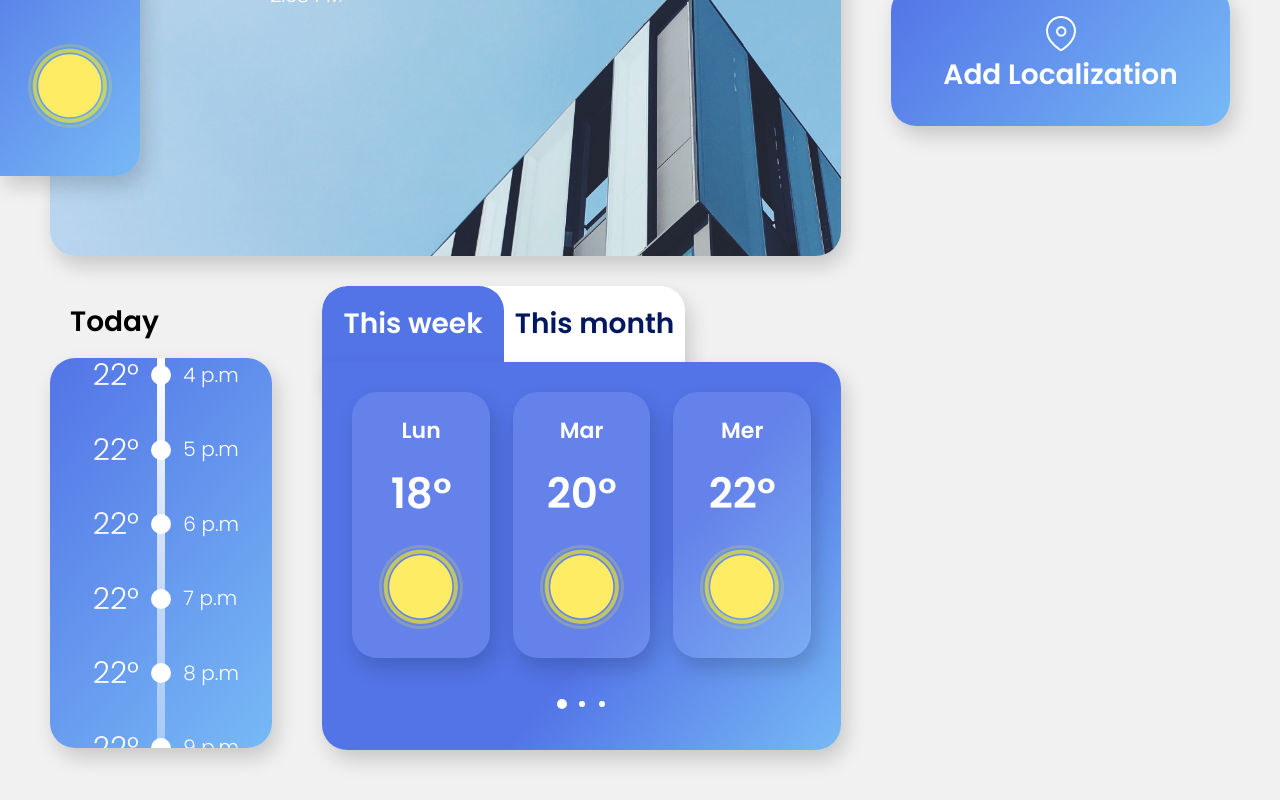
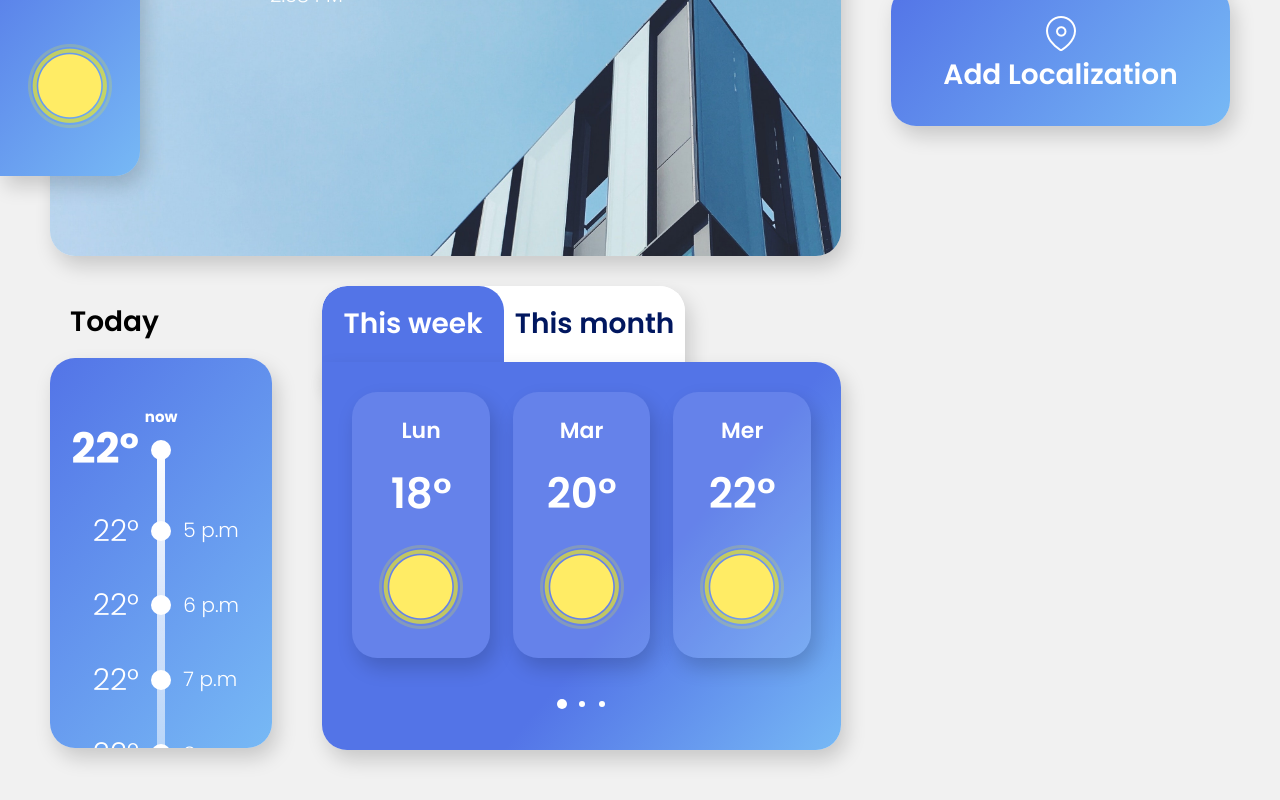
Before and after one commit to rrhox/weather-app, a React (Create React App) app: page /home in a window 1280 px wide. Shown: the part 234-1034 px from the top of the page. Built offline with nearby package versions, Linux system fonts and the light colour scheme.

Commit message:
fix(weather-app): today timeline add now element

```diff
--- a/src/features/home/components/organisms/TodayTimeline.tsx
+++ b/src/features/home/components/organisms/TodayTimeline.tsx
@@ -46,11 +46,12 @@ const Hour = styled.div`
 
 const Line = styled.div`
   position: relative;
+  margin-top: 5rem;
 
   &::before {
     content: '';
     position: absolute;
-    top: 0;
+    top: 3.5rem;
     left: 50%;
     bottom: 0;
     transform: translateX(-50%);
@@ -67,24 +68,27 @@ const ScrollContainer = styled.div`
 type TimelineItemProps = {
   temperature: number;
   hour: string;
+  isNow?: boolean;
 };
 
-const TimelineItem: React.FC<TimelineItemProps> = memo(({ temperature, hour }) => {
+const TimelineItem: React.FC<TimelineItemProps> = memo(({ temperature, hour, isNow }) => {
   return (
     <ContainerItem>
       <Temperature>
-        <Typography variant="h4" weight="light">
+        <Typography variant={isNow ? 'h2' : 'h4'} weight={isNow ? 'bold' : 'light'}>
           {temperature}°
         </Typography>
       </Temperature>
       <ContainerLineAndCircle>
         <Circle />
       </ContainerLineAndCircle>
-      <Hour>
-        <Typography variant="subtitle2" weight="light">
-          {hour}
-        </Typography>
-      </Hour>
+      {!isNow && (
+        <Hour>
+          <Typography variant="subtitle2" weight="light">
+            {hour}
+          </Typography>
+        </Hour>
+      )}
     </ContainerItem>
   );
 });
@@ -99,7 +103,12 @@ const TodayTimeline: React.FC = memo(() => {
       <Timeline height="auto" background={theme.gradients[300]}>
         <ScrollContainer>
           <Line>
-            <TimelineItem temperature={22} hour="4 p.m" />
+            <div style={{ textAlign: 'center' }}>
+              <Typography variant="body1" weight="bold" mt={2.5}>
+                now
+              </Typography>
+            </div>
+            <TimelineItem temperature={22} hour="4 p.m" isNow />
             <TimelineItem temperature={22} hour="5 p.m" />
             <TimelineItem temperature={22} hour="6 p.m" />
             <TimelineItem temperature={22} hour="7 p.m" />
```
